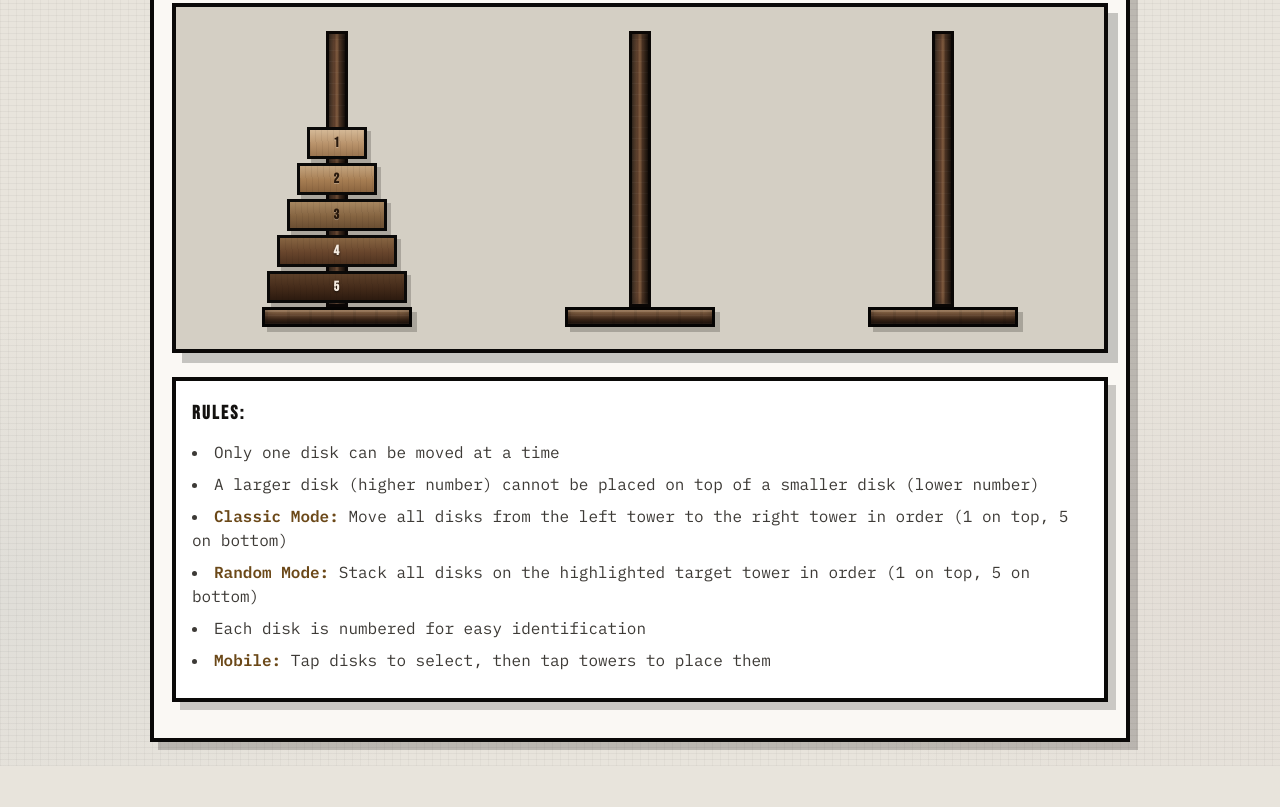
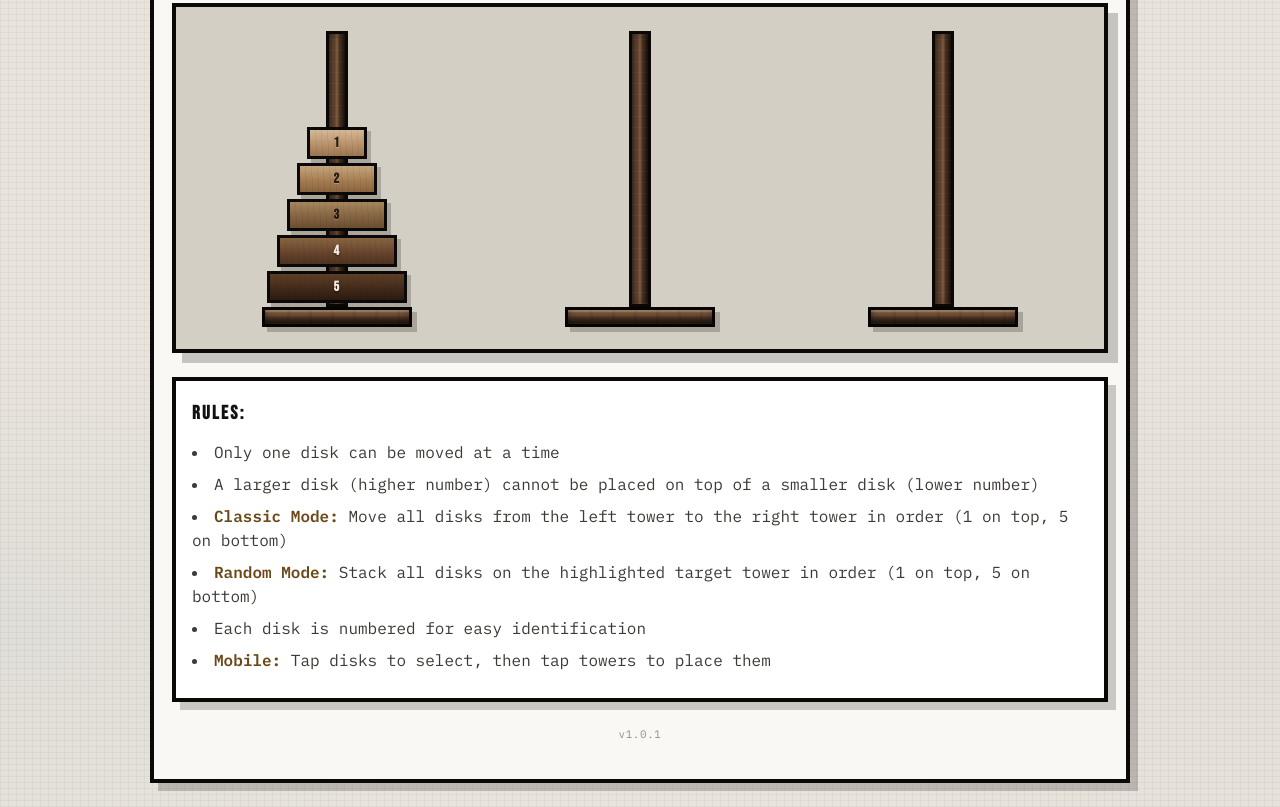
Before and after one commit to cvd-unmatched/tower-hanoi, a website: page index.html in a window 1280 px wide. Shown: the part 372-1179 px from the top of the page. Before the commit the page ends 1138 px from the top, so only its background shows below. Drawn offline with Linux system fonts and the light colour scheme.

Commit message:
Bump to v1.0.1 and display the version on the page
v1.0.0's release build failed (see previous commit), so this release picks up the fix. Also show the current version as a small footer on the page itself.

```diff
--- a/docker-compose.yml
+++ b/docker-compose.yml
@@ -2,7 +2,7 @@ version: '3.8'
 
 services:
   hanoi:
-    image: ghcr.io/cvd-unmatched/hanoi:1.0.0
+    image: ghcr.io/cvd-unmatched/hanoi:1.0.1
     container_name: tower-of-hanoi
     ports:
       - "8080:80"
--- a/index.html
+++ b/index.html
@@ -97,6 +97,8 @@
         <div id="mobileGestureHint" class="mobile-gesture-hint hidden">
             Tap a disk, then a tower to move
         </div>
+
+        <footer class="version">v1.0.1</footer>
     </div>
 
     <script src="script.js"></script>
--- a/package.json
+++ b/package.json
@@ -1,6 +1,6 @@
 {
   "name": "tower-of-hanoi",
-  "version": "1.0.0",
+  "version": "1.0.1",
   "description": "A mobile-friendly Tower of Hanoi puzzle game",
   "main": "index.html",
   "scripts": {
--- a/styles.css
+++ b/styles.css
@@ -73,6 +73,15 @@ header h1 {
     font-weight: 600;
     text-transform: uppercase;
     letter-spacing: 0.04em;
+}
+
+.version {
+    text-align: center;
+    margin-top: 24px;
+    color: var(--ink-soft);
+    opacity: 0.55;
+    font-size: 0.68rem;
+    letter-spacing: 0.06em;
 }
 
 .game-info {
```
Also changed, not shown: README.md.
